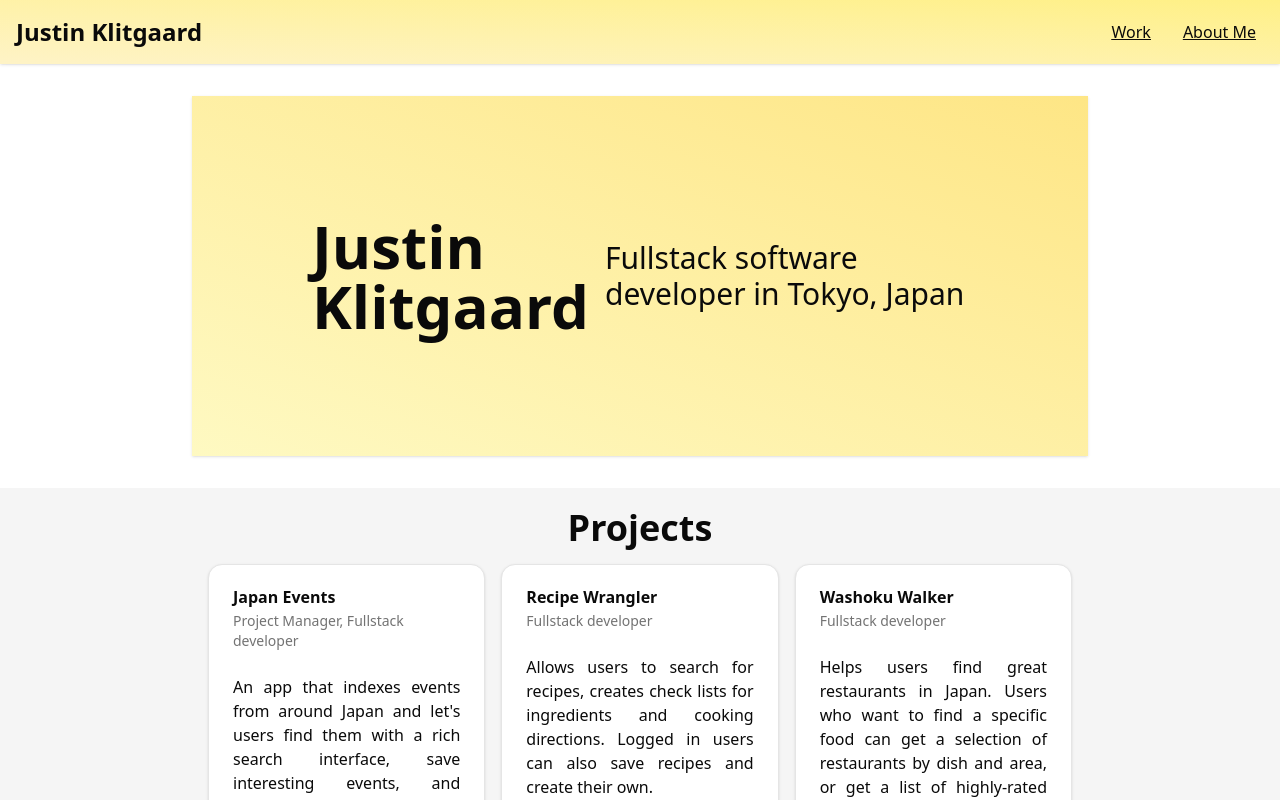
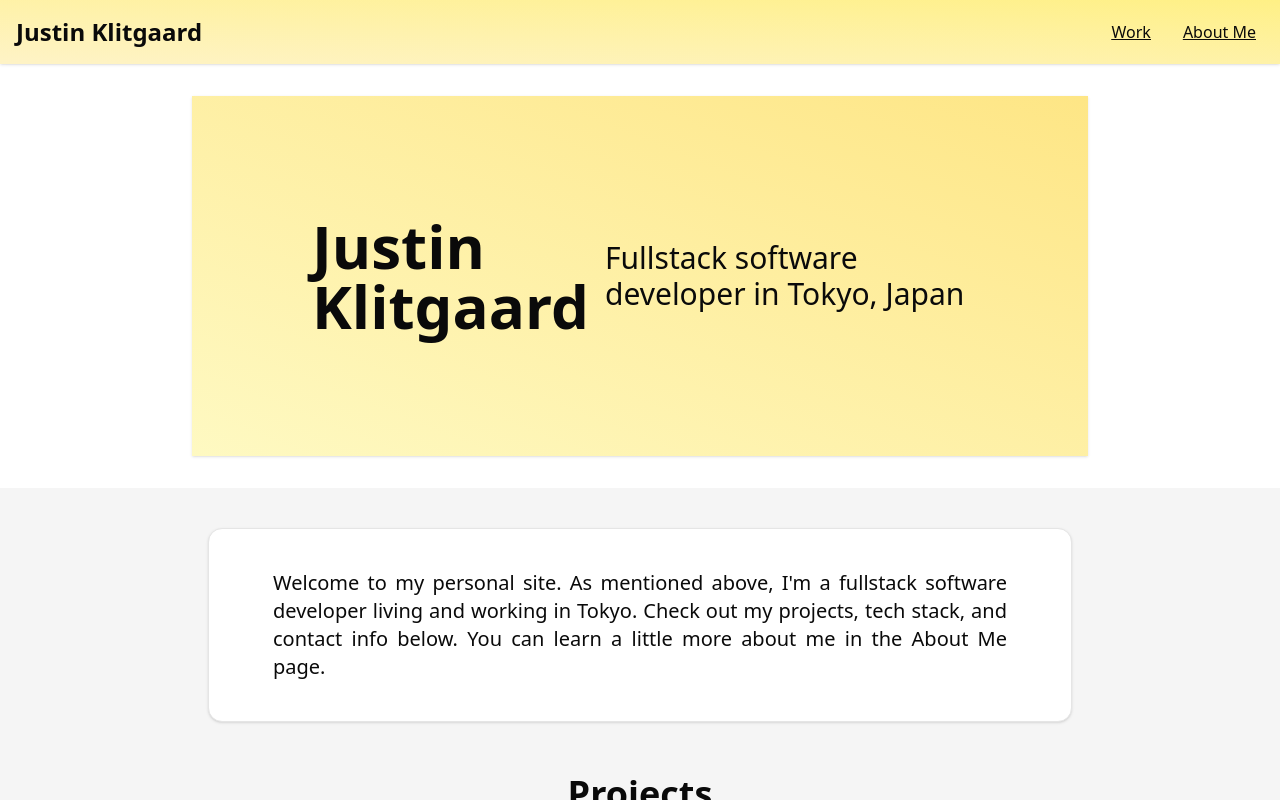
Before and after one commit to Justin-K-Ellis/react-personal-site, a React (Vite) app: page / in a window 1280 px wide. Shown: the top 800 px of the page. Built offline with nearby package versions, Linux system fonts and the light colour scheme.

Commit message:
feat: add Blub section to introduce site

```diff
--- a/src/assets/text.json
+++ b/src/assets/text.json
@@ -3,6 +3,7 @@
     "title": "Justin Klitgaard",
     "content": "Fullstack software developer in Tokyo, Japan"
   },
+  "blurb": "Welcome to my personal site. As mentioned above, I'm a fullstack software developer living and working in Tokyo. Check out my projects, tech stack, and contact info below. You can learn a little more about me in the About Me page.",
   "portfolio": {
     "japanEvents": {
       "title": "Japan Events",
--- /dev/null
+++ b/src/components/Blurb.tsx
@@ -0,0 +1,12 @@
+import { Card, CardContent } from "@/components/ui/card";
+import text from "../assets/text.json";
+
+export default function Blurb() {
+  return (
+    <Card className="mb-6 md:mb-12 md:mt-6 md:p-10">
+      <CardContent>
+        <p className="text-justify text-xl">{text.blurb}</p>
+      </CardContent>
+    </Card>
+  );
+}
--- a/src/pages/Home.tsx
+++ b/src/pages/Home.tsx
@@ -1,11 +1,12 @@
 import Portfolio from "../components/Portfolio";
 import TechStack from "../components/TechStack";
 import Contact from "../components/Contact";
+import Blurb from "@/components/Blurb";
 
 export default function Home() {
   return (
     <div className="flex flex-col">
-      {/* <Hero /> */}
+      <Blurb />
       <Portfolio />
       <TechStack />
       <Contact />
```
